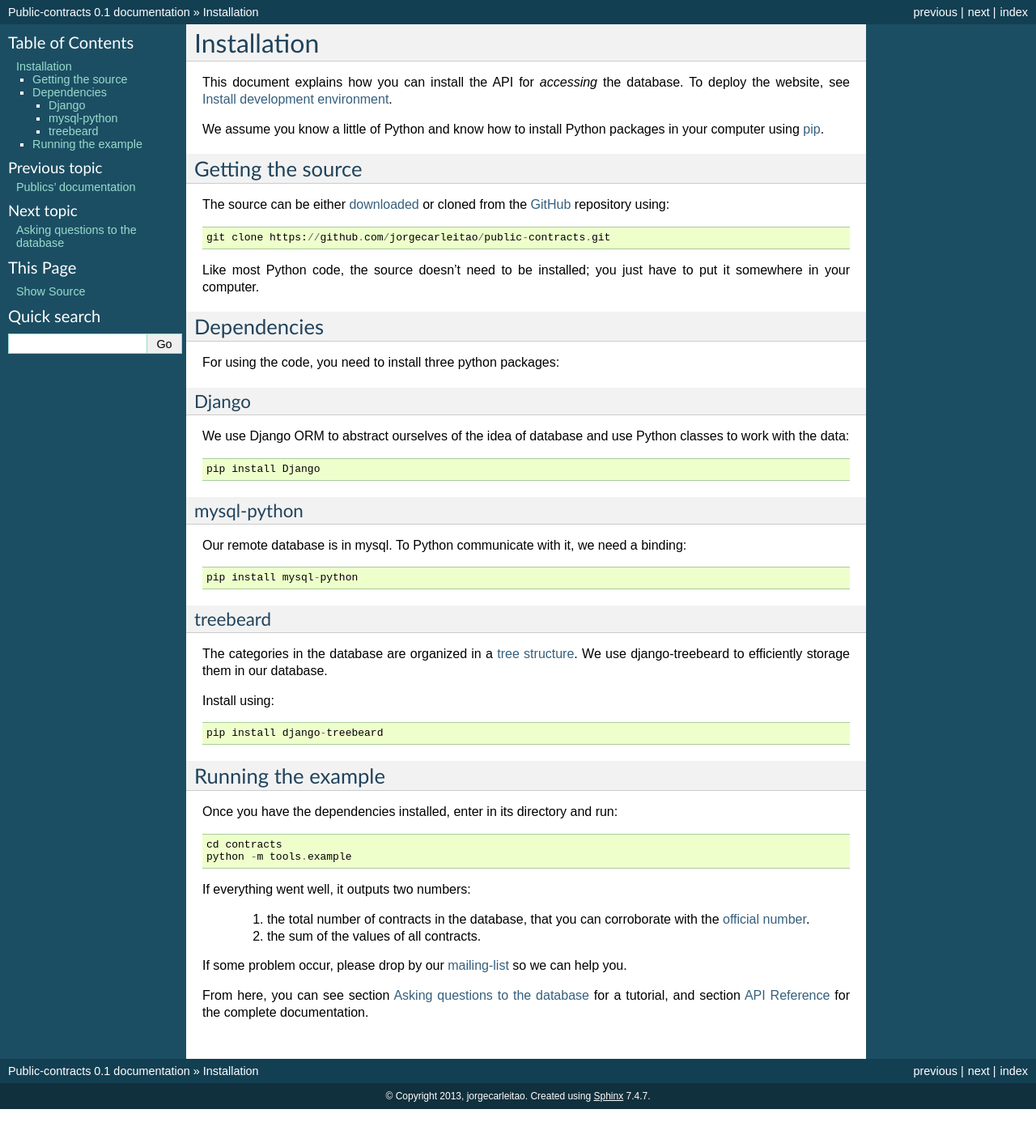
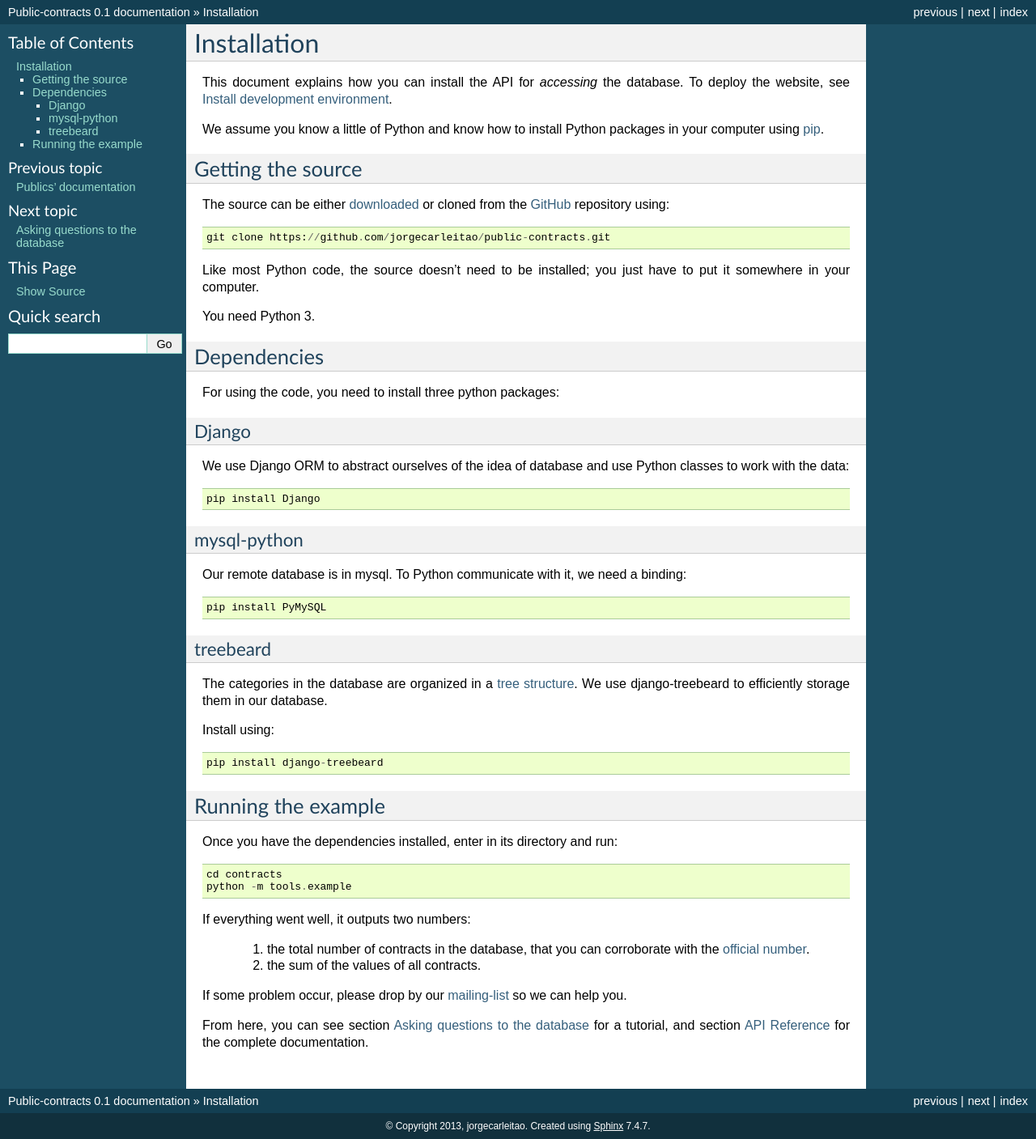
Before and after one commit to jorgecarleitao/public-contracts, a Sphinx documentation site: the page built from docs/installation.rst, in a window 1280 px wide. Shown: the whole page at 81% size. Built offline with Sphinx 7.4.7, drawn with Linux system fonts in a browser that asks for light colours; before the commit the page ends 1370 px from its top, so only the background shows below that.

Commit message:
Added missing requirement of Python 3 to docs.

```diff
--- a/docs/installation.rst
+++ b/docs/installation.rst
@@ -23,6 +23,8 @@ The source can be either downloaded_ or cloned from the GitHub_ repository using
 Like most Python code, the source doesn't need to be installed; you just have to
 put it somewhere in your computer.
 
+You need Python 3.
+
 Dependencies
 ------------
 
@@ -42,7 +44,7 @@ mysql-python
 Our remote database is in mysql. To Python communicate with it, we need a
 binding::
 
-    pip install mysql-python
+    pip install PyMySQL
 
 treebeard
 ^^^^^^^^^
```
